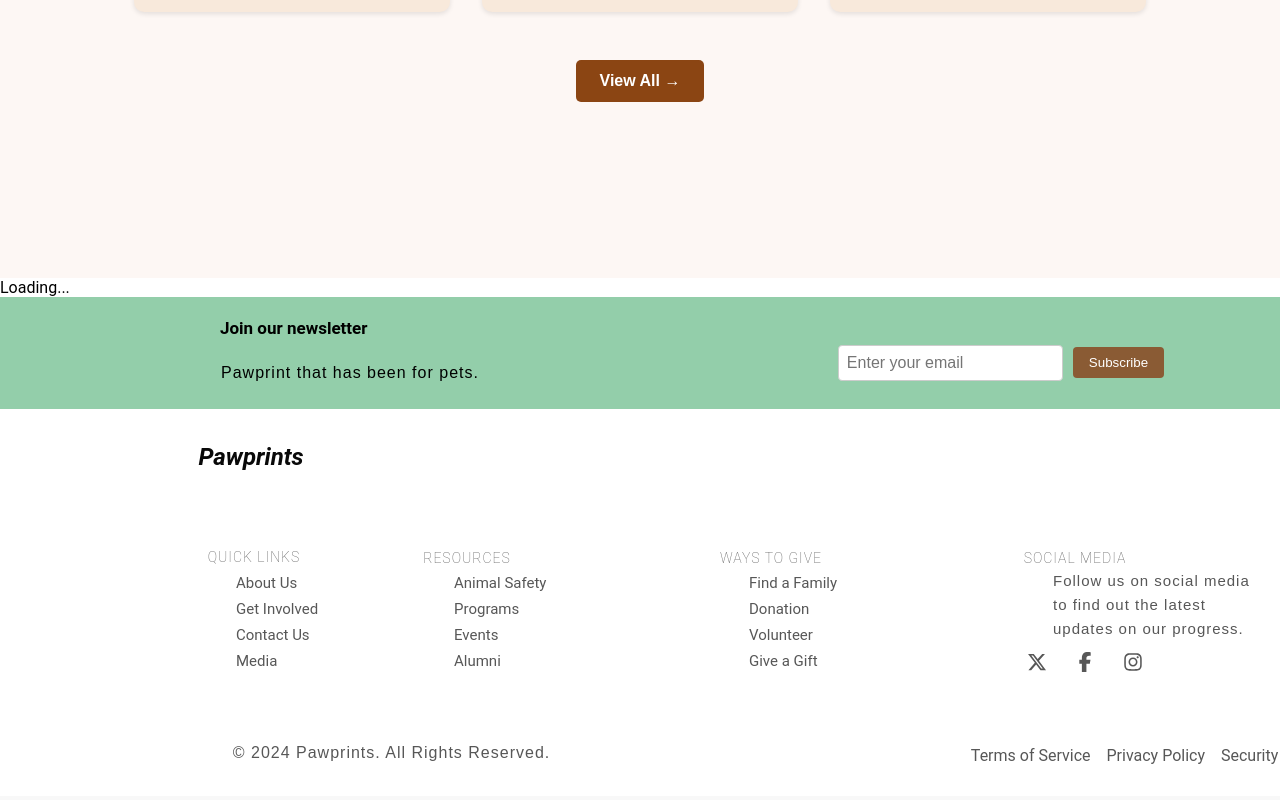
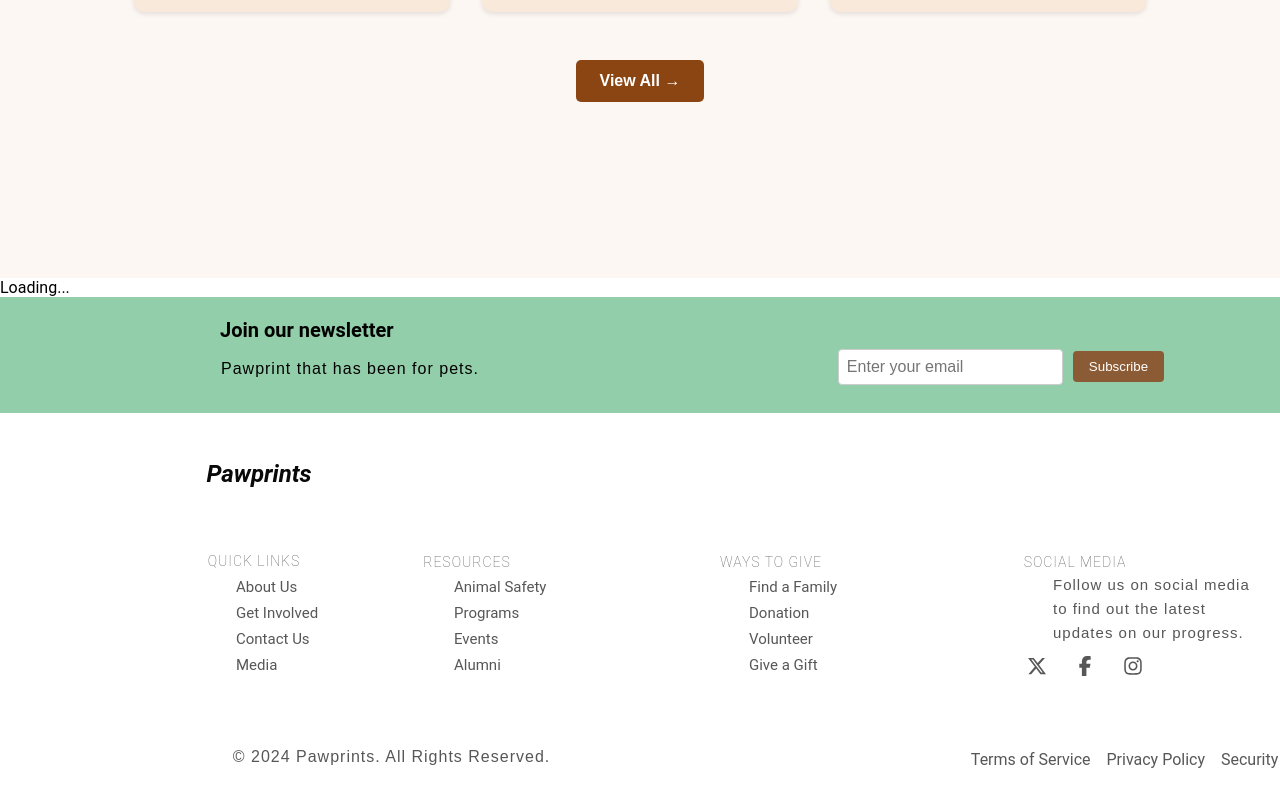
Before and after one commit to jinajoshi01/paw-prints, a Next.js app: page / in a window 1280 px wide. Shown: the part 3384-4184 px from the top of the page. Built offline with nearby package versions, Linux system fonts and the light colour scheme; no server answers.

Commit message:
repaired

```diff
--- a/src/app/contact/page.css
+++ b/src/app/contact/page.css
@@ -9,7 +9,7 @@
 }
 
 .newsletter h3 {
-  font-size: 17px;
+  font-size: 20px;
   top: 21px;
   color: #000000;
   margin: 0;
@@ -21,7 +21,7 @@
   font-size: 1rem;
   color: #000000;
   position: relative;
-  top: 28px;
+  top: 20px;
   left: 221px;
 }
 .newsletterForm {
@@ -93,9 +93,9 @@
   font-size: 1.5rem;
   color: #090909;
   position: relative;
-  top: -50px;
+  top: -37px;
   font-style: italic;
-  left: 84px;
+  left: 92px;
   margin-bottom: 1rem;
 }
 
```
